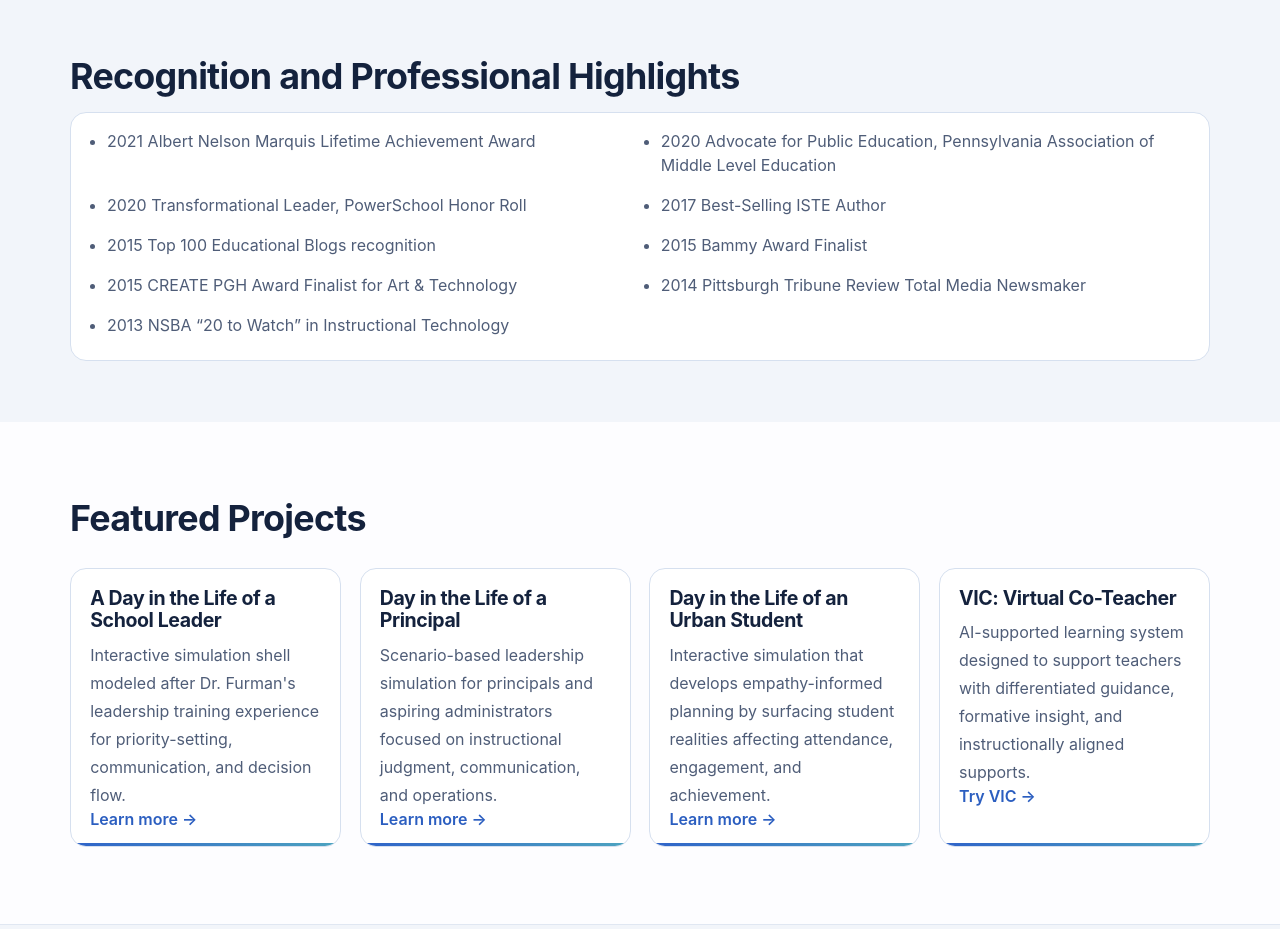
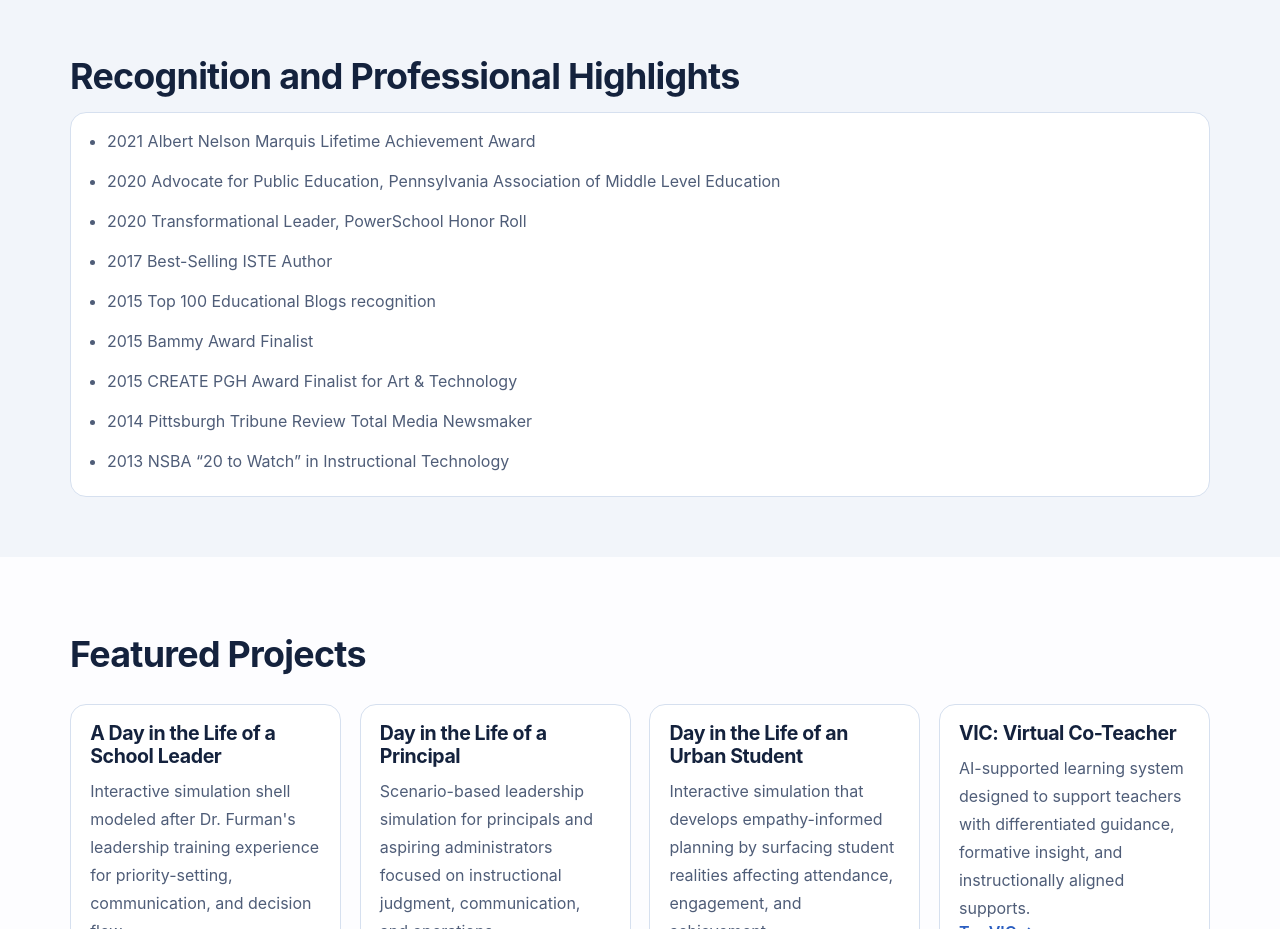
Before and after one commit to DrRobF/rob-furman-portfolio, a Next.js app: page / in a window 1280 px wide. Shown: the part 3320-4249 px from the top of the page. Built offline with nearby package versions, Linux system fonts and the light colour scheme.

Commit message:
Apply UI polish and accessibility refinements

```diff
--- a/app/components/Header.js
+++ b/app/components/Header.js
@@ -19,7 +19,7 @@ export function Header() {
         <Link href="/" className="brand">
           Dr. Rob Furman
         </Link>
-        <nav>
+        <nav aria-label="Primary">
           <ul className="nav-list">
             {navItems.map(([label, href]) => (
               <li key={href}>
--- a/app/globals.css
+++ b/app/globals.css
@@ -22,6 +22,7 @@ body {
   font-family: Inter, -apple-system, BlinkMacSystemFont, 'Segoe UI', sans-serif;
   background: var(--bg);
   color: var(--text);
+  scroll-behavior: smooth;
 }
 
 a {
@@ -150,6 +151,14 @@ p {
 
 .nav-list a:hover {
   color: var(--text);
+}
+
+.nav-list a:focus-visible,
+.button:focus-visible,
+.text-link:focus-visible {
+  outline: 2px solid #5f8ee8;
+  outline-offset: 2px;
+  border-radius: 8px;
 }
 
 .hero {
@@ -431,11 +440,6 @@ p {
 
 .award-card {
   padding: 1rem 1.15rem;
-}
-
-.two-column-list {
-  grid-template-columns: repeat(2, minmax(0, 1fr));
-  column-gap: 1.5rem;
 }
 
 .tedx-image {
```
